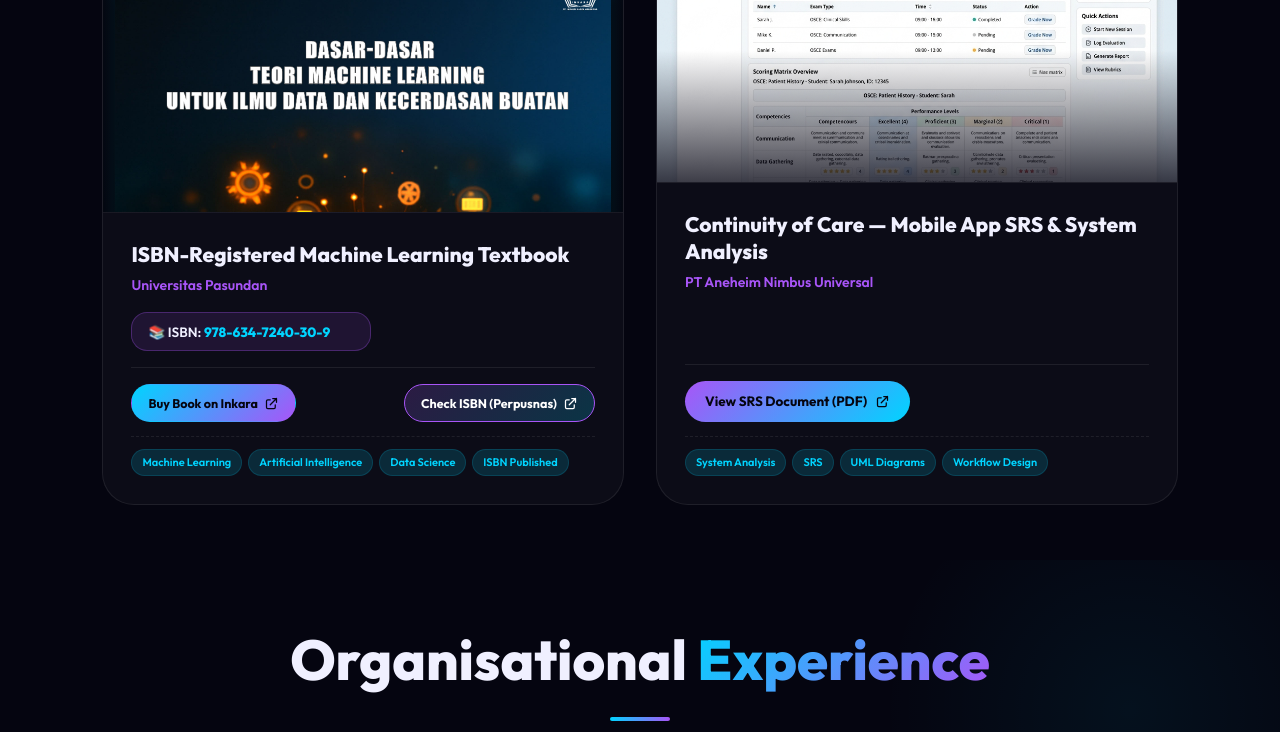
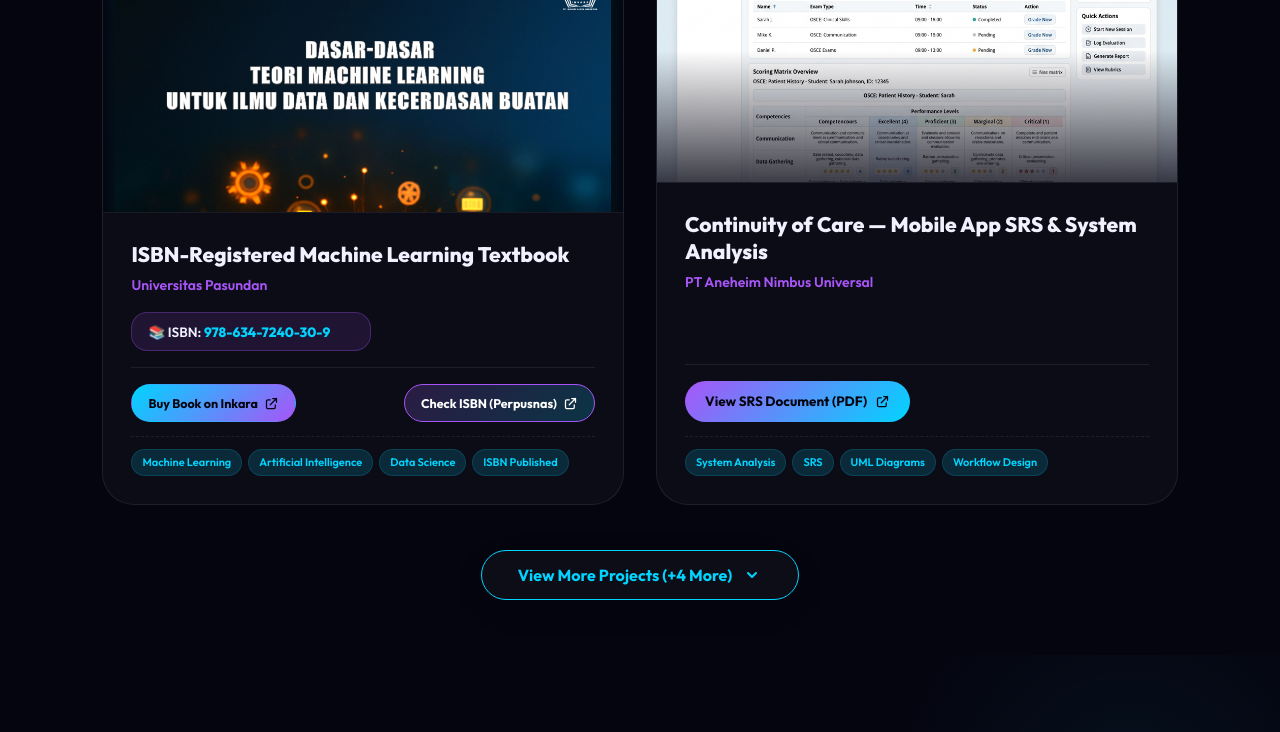
Before and after one commit to nissaspotfy/PortfolioNisa, a React (Vite) app: page / in a window 1280 px wide. Shown: the part 1694-2426 px from the top of the page. Built offline with nearby package versions, Linux system fonts and the light colour scheme.

Commit message:
add project

```diff
--- a/src/components/Projects.jsx
+++ b/src/components/Projects.jsx
@@ -1,14 +1,15 @@
 import { useState } from 'react';
-import { motion } from 'framer-motion';
+import { motion, AnimatePresence } from 'framer-motion';
 import { projectExperiences } from '../data/portfolioData';
 import {
   HiOutlineCode,
   HiOutlineCalendar,
-  HiOutlineLocationMarker,
   HiOutlineExternalLink,
   HiOutlineBookOpen,
   HiOutlineClipboardCopy,
   HiOutlineCheck,
+  HiChevronDown,
+  HiChevronUp,
 } from 'react-icons/hi';
 import styles from './Projects.module.css';
 
@@ -24,12 +25,15 @@
 
 export default function Projects() {
   const [copiedId, setCopiedId] = useState(null);
+  const [showAll, setShowAll] = useState(false);
 
   const handleCopyIsbn = (id, isbn) => {
     navigator.clipboard.writeText(isbn);
     setCopiedId(id);
     setTimeout(() => setCopiedId(null), 2000);
   };
+
+  const displayedProjects = showAll ? projectExperiences : projectExperiences.slice(0, 4);
 
   return (
     <section className={styles.section} id="projects">
@@ -52,9 +56,18 @@
         whileInView="show"
         viewport={{ once: true, amount: 0.1 }}
       >
-        {projectExperiences.map((project) => (
-          <motion.div key={project.id} className={styles.card} variants={cardVariant}>
-            {/* Header: Position & Time (BEFORE Image) */}
+        <AnimatePresence>
+          {displayedProjects.map((project) => (
+            <motion.div
+              key={project.id}
+              className={styles.card}
+              variants={cardVariant}
+              initial="hidden"
+              animate="show"
+              exit={{ opacity: 0, y: 20 }}
+              layout
+            >
+              {/* Header: Position & Time / Category */}
               <div className={styles.topHeader}>
                 <div className={styles.iconWrap}>
                   {project.isTextbook ? <HiOutlineBookOpen size={22} /> : <HiOutlineCode size={22} />}
@@ -129,7 +142,7 @@
                   </button>
                 )}
 
-              {/* Action Buttons (Buy Book / Check ISBN / View SRS Document / Live Demo / Deployment Ready) */}
+                {/* Action Buttons */}
                 <div className={styles.actionRow}>
                   {project.storeUrl && (
                     <a
@@ -179,7 +192,7 @@
                     </a>
                   ) : (!project.isTextbook && !project.srsUrl) ? (
                     <span className={styles.readyBadge}>
-                    🚀 Deployment Ready
+                      {project.badgeStatus || '🚀 Deployment Ready'}
                     </span>
                   ) : null}
                 </div>
@@ -195,7 +208,26 @@
               </div>
             </motion.div>
           ))}
+        </AnimatePresence>
       </motion.div>
+
+      {/* Read More / Load More Button */}
+      {projectExperiences.length > 4 && (
+        <div className={styles.loadMoreWrap}>
+          <button
+            type="button"
+            className={styles.loadMoreBtn}
+            onClick={() => setShowAll(!showAll)}
+          >
+            <span>
+              {showAll
+                ? 'Show Less Projects'
+                : `View More Projects (+${projectExperiences.length - 4} More)`}
+            </span>
+            {showAll ? <HiChevronUp size={20} /> : <HiChevronDown size={20} />}
+          </button>
+        </div>
+      )}
     </section>
   );
 }
--- a/src/components/Projects.module.css
+++ b/src/components/Projects.module.css
@@ -442,15 +442,56 @@
   color: var(--cyan);
 }
 
-.upcomingBadge {
+.headerTags {
+  display: flex;
+  flex-wrap: wrap;
+  align-items: center;
+  gap: 0.6rem;
+}
+
+.categoryTag {
   font-family: var(--font-head);
-  font-size: 1.25rem;
-  font-weight: 600;
-  color: var(--text-muted);
-  background: rgba(255, 255, 255, 0.04);
-  padding: 0.6rem 1.4rem;
+  font-size: 1.1rem;
+  font-weight: 700;
+  color: var(--purple);
+  background: var(--purple-dim);
+  padding: 0.3rem 0.8rem;
+  border-radius: var(--radius-sm);
+  border: 1px solid rgba(168, 85, 247, 0.25);
+  letter-spacing: 0.03em;
+}
+
+.loadMoreWrap {
+  display: flex;
+  justify-content: center;
+  margin-top: 4.5rem;
+  position: relative;
+  z-index: 10;
+}
+
+.loadMoreBtn {
+  display: inline-flex;
+  align-items: center;
+  gap: 1rem;
+  padding: 1.4rem 3.6rem;
+  background: var(--surface);
+  border: 1.5px solid var(--cyan);
   border-radius: var(--radius-full);
-  border: 1px dashed rgba(255, 255, 255, 0.15);
+  font-family: var(--font-head);
+  font-size: 1.6rem;
+  font-weight: 700;
+  color: var(--cyan);
+  cursor: pointer;
+  transition: var(--transition);
+  box-shadow: 0 10px 30px rgba(0, 0, 0, 0.1);
+}
+
+.loadMoreBtn:hover {
+  background: linear-gradient(135deg, var(--cyan), var(--purple));
+  color: var(--bg);
+  border-color: transparent;
+  transform: translateY(-3px);
+  box-shadow: 0 12px 35px var(--shadow-cyan);
 }
 
 @media (max-width: 768px) {
--- a/src/data/portfolioData.js
+++ b/src/data/portfolioData.js
@@ -123,6 +123,74 @@
       'Defined functional specifications for real-time clinical data input, preceptor scoring matrices, and feedback verification systems.',
     ],
     tech: ['System Analysis', 'SRS', 'UML Diagrams', 'Workflow Design'],
+  },
+  {
+    id: 5,
+    title: 'ICare — Healthcare Mobile App UI/UX Design',
+    institution: 'National Competition — Pekan IT 2025 (HIMTIKA UNSIKA)',
+    period: '2025',
+    role: 'UI/UX Designer',
+    badgeStatus: '🏆 7th Place Nationwide',
+    category: 'UI/UX & PRODUCT DESIGN | 2025',
+    image: '/img/pekan_it_2025.jpg',
+    githubUrl: null,
+    demoUrl: null,
+    points: [
+      'Designed a mobile healthcare application focused on patient consultation, digital medical records, and appointment booking.',
+      'Awarded 7th Place Nationwide in the Pekan IT 2025 UI/UX Design Competition.',
+      'Created interactive prototypes and user journey maps to optimize patient healthcare accessibility.',
+    ],
+    tech: ['Figma', 'UI/UX Design', 'Healthcare App', 'Interactive Prototype', 'User Research'],
+  },
+  {
+    id: 6,
+    title: 'E-Waste Management — Mobile App UI/UX Design',
+    institution: 'Universitas Pasundan • Capstone Project',
+    period: '2024',
+    role: 'UI/UX Designer',
+    badgeStatus: '♻️ Eco-Tech Capstone',
+    category: 'UI/UX & PRODUCT DESIGN | 2024',
+    image: '/img/ruang hidup1.png',
+    githubUrl: null,
+    demoUrl: null,
+    points: [
+      'Designed an eco-conscious mobile app facilitating electronic waste recycling collection, reward tracking, and public awareness.',
+      'Conducting user research and wireframing for sustainable electronic waste management.',
+    ],
+    tech: ['Figma', 'UI/UX Design', 'User Research', 'Wireframing', 'Interactive Prototype', 'E-Waste Management'],
+  },
+  {
+    id: 7,
+    title: 'PasJajan — E-Commerce Platform System Analysis & SRS',
+    institution: 'Universitas Pasundan • Capstone Project',
+    period: '2025',
+    role: 'System Analyst',
+    badgeStatus: '📋 SRS & System Architecture',
+    category: 'SYSTEM ANALYSIS & ARCHITECTURE | 2025',
+    image: '/img/final_project_preview.jpg',
+    githubUrl: null,
+    demoUrl: null,
+    points: [
+      'Comprehensive System Requirement Specification (SRS) and architecture modeling for PasJajan culinary e-commerce platform.',
+      'Covered functional requirements, UML diagrams (Use Case, Sequence, Class), ERD database schema, and transaction workflows.',
+    ],
+    tech: ['System Analyst', 'SRS Documentation', 'UML Modeling', 'Use Case & Flowcharts', 'Database Schema (ERD)', 'E-Commerce'],
+  },
+  {
+    id: 8,
+    title: 'Bookstore & Reading App UI/UX Design',
+    institution: 'Universitas Pasundan • Capstone Project',
+    period: '2024',
+    role: 'UI/UX Designer',
+    badgeStatus: '📚 EdTech / E-Commerce',
+    category: 'UI/UX & PRODUCT DESIGN | 2024',
+    image: '/img/ml_textbook_cover.jpg',
+    githubUrl: null,
+    demoUrl: null,
+    points: [
+      'Crafted a mobile reading & online bookstore application with personalized reading lists, digital book cataloging, and checkout flows.',
+    ],
+    tech: ['Figma', 'UI/UX Design', 'Mobile App', 'User Research', 'Wireframing', 'Interactive Prototype'],
   },
 ];
 
```
Also changed, not shown: 1 other file (tests, documents, lock files or other folders). Lines whose indentation alone changed are shown as unchanged.
